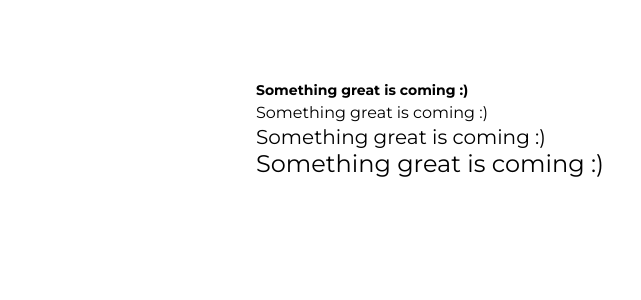
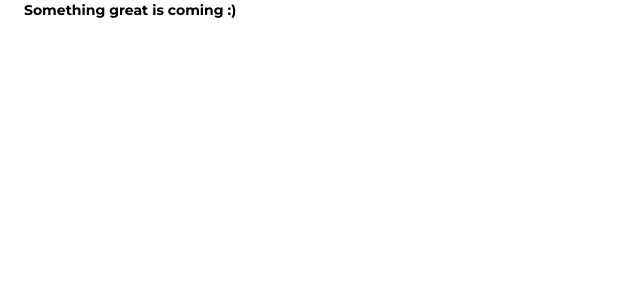
Before and after one commit to SzymonGos/portfolio_2.0, a Next.js app: page / in a window 1280 px wide. Shown: the top 300 px of the page, without its empty margins (0-641 px from the left). Built offline with nearby package versions, Linux system fonts and the light colour scheme.

Commit message:
add grid container

```diff
--- /dev/null
+++ b/components/Container.tsx
@@ -0,0 +1,7 @@
+export default function Container({ children, className }: { children: any; className?: string }) {
+  return (
+    <div className={`grid grid-cols-4 md:grid-cols-8 lg:grid-cols-12 gap-x-5 lg:gap-x-6 px-5 lg:px-6 ${className}`}>
+      {children}
+    </div>
+  )
+}
--- a/pages/index.tsx
+++ b/pages/index.tsx
@@ -1,12 +1,13 @@
-export default function Homepage() {
+import Container from '@/components/Container'
+
+export default function LandingPage() {
   return (
-    <div className=' max-w-3xl mx-auto my-20'>
+    <>
       <main>
-        <div className='text-sm font-bold'>Something great is coming :)</div>
-        <div>Something great is coming :)</div>
-        <div className='text-lg'>Something great is coming :)</div>
-        <div className='text-xl'>Something great is coming :)</div>
+        <Container>
+          <div className='text-sm font-bold col-span-full'>Something great is coming :)</div>
+        </Container>
       </main>
-    </div>
+    </>
   )
 }
```
